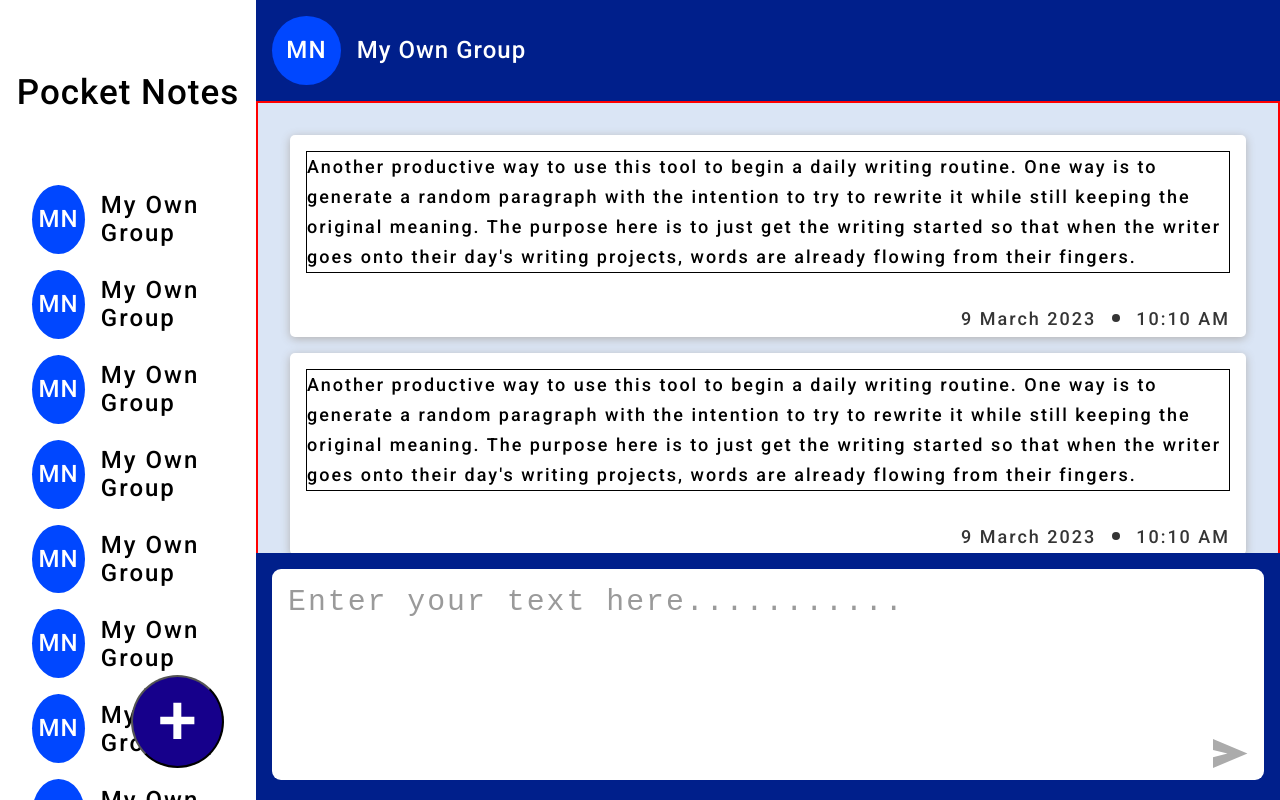
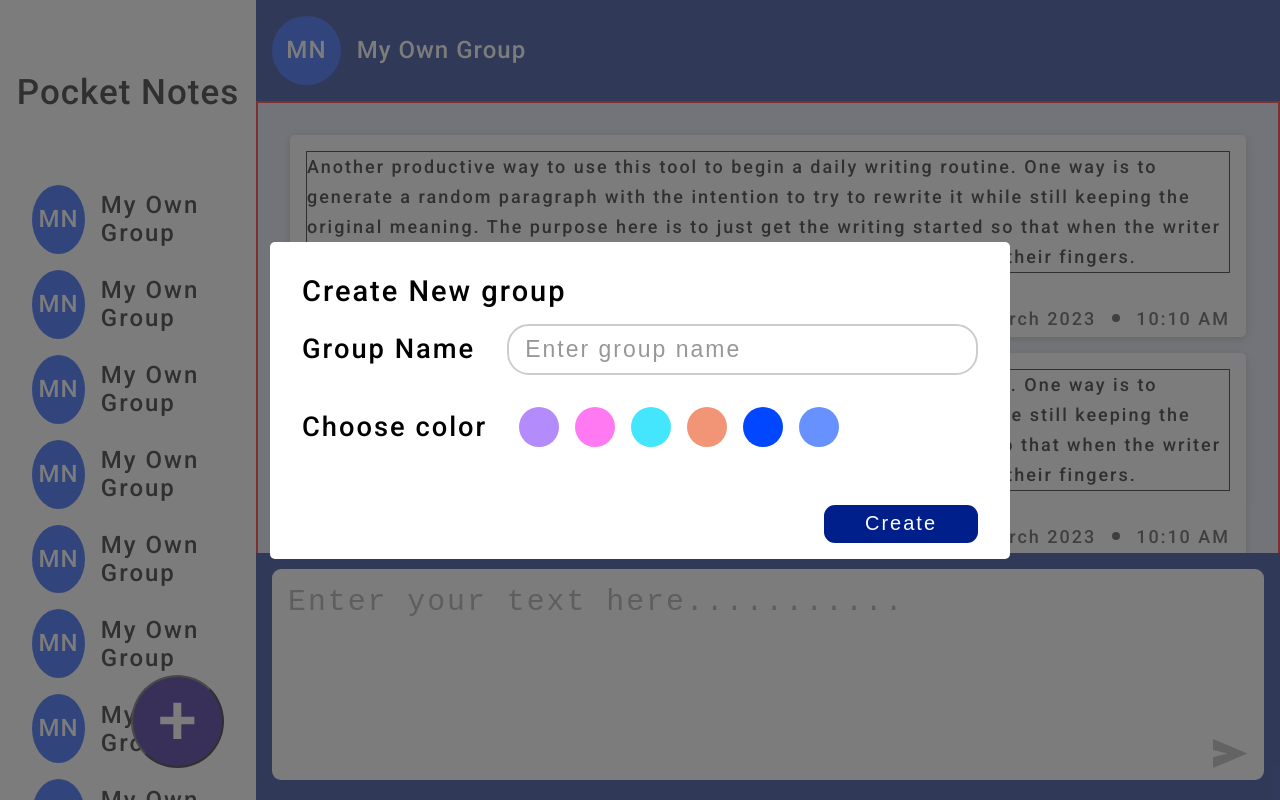
Before and after one commit to Sapnil-Bhowmick/Pocket-Notes, a React (Vite) app: page /home in a window 1280 px wide. Both pictures are taken after a click on the button 177 px from the left and 721 px from the top of the page. Built offline with nearby package versions, Linux system fonts and the light colour scheme.

Commit message:
add modal

```diff
--- a/src/components/Groups/GroupsMain.jsx/GroupMain.jsx
+++ b/src/components/Groups/GroupsMain.jsx/GroupMain.jsx
@@ -3,7 +3,7 @@ import styles from "./GroupMain.module.css"
 
 import Add from "../../../assets/Images/add.svg"
 
-const GroupMain = () => {
+const GroupMain = ({setIsOpenModal}) => {
   return (
     <section className={styles.GroupsMain}>
       <div className={styles.GroupsWrapper}>
@@ -17,7 +17,7 @@ const GroupMain = () => {
         </div>
       </div>
 
-      <button className={styles.addGroupBtn}>
+      <button className={styles.addGroupBtn} onClick={() => setIsOpenModal((prev) => !prev)}>
           <img src={Add} alt="Add" />
       </button>
     </section>
--- a/src/components/Groups/GroupsMain.jsx/GroupMain.module.css
+++ b/src/components/Groups/GroupsMain.jsx/GroupMain.module.css
@@ -76,8 +76,13 @@
     position: absolute;
     right: calc(var(--spacing-md) * 2);
     bottom: calc(var(--spacing-md) * 2);
+
+    transition: transform 0.3s ease-in-out;
 }
 
+.GroupsMain .addGroupBtn:hover {
+    transform: scale(1.1)
+}
 
 .GroupsMain .GroupsWrapper>img {
     width: 39px;
--- /dev/null
+++ b/src/components/Modal/Modal.jsx
@@ -0,0 +1,39 @@
+import { colors } from "../../utils/constants"
+import styles from "./Modal.module.css"
+
+
+const Modal = ({setIsOpenModal}) => {
+    return (
+        <div className={styles.modalMain}>
+            <div className={styles.NewGroupDiv}>
+                <div className={styles.NewGroupDivWrapper}>
+                    <h3 className={styles.modalTitle}>Create New group</h3>
+
+                    <div className={styles.modalInputDiv}>
+                        <span>Group Name</span>
+                        <input type="text" placeholder="Enter group name" />
+                    </div>
+
+                    <div className={styles.modalColorDiv}>
+                        <span>Choose color</span>
+                        <div className={styles.colorContainer}>
+                            {
+                                colors.map((item) =>
+                                    <div
+                                        className={styles.color}
+                                        style={{ backgroundColor: item.color }}
+                                        key={item.id}></div>
+                                )
+                            }
+                        </div>
+
+                    </div>
+                </div>
+
+                <button className={styles.createBtn} onClick={() => setIsOpenModal(false)}>Create</button>
+            </div>
+        </div>
+    )
+}
+
+export default Modal
--- /dev/null
+++ b/src/components/Modal/Modal.module.css
@@ -0,0 +1,139 @@
+
+.modalMain{
+    position: absolute;
+    top: 0px;
+    left: 0px;
+    width: 100%;
+    height: 100%;
+    background-color: var(--bg-Inactive-modal);
+
+    display: flex;
+    justify-content: center;
+    align-items: center;
+}
+
+
+.modalMain .NewGroupDiv {
+    min-width: 740px;
+    min-height: 317px;
+    background-color: var(--bg-modal);
+    border-radius: 5px;
+
+    padding: var(--spacing-lg);
+
+    position: relative;
+}
+
+
+.modalMain .NewGroupDiv .NewGroupDivWrapper {
+    width: 100% ;
+    height: 100%;
+}
+
+
+.modalMain .NewGroupDiv .NewGroupDivWrapper > .modalTitle {
+    font-weight: 500;
+    font-size: 29px;
+    letter-spacing: 2px;
+}
+
+
+.modalMain .NewGroupDiv .NewGroupDivWrapper > .modalInputDiv {
+    margin: var(--spacing-md) 0px var(--spacing-lg) 0px;
+
+    display: flex;
+    justify-content: flex-start;
+    align-items: center;
+}
+
+.modalMain .NewGroupDiv .NewGroupDivWrapper > .modalInputDiv > span {
+    font-weight: 500;
+    font-size: 27.31px;
+    letter-spacing: 2px;
+    margin: 0px var(--spacing-lg) 0px 0px;
+}
+
+.modalMain .NewGroupDiv .NewGroupDivWrapper > .modalInputDiv > input {
+    flex:1;
+
+    outline: none;
+    border: 2px solid #cccccc;
+    border-radius: 22px;
+    padding: 0px var(--spacing-md);
+
+    width: 100%;
+    min-height: 51px;
+
+    font-weight: 500;
+    font-size: 23px;
+    letter-spacing: 2px;
+    color: var(--text-addGrpPlaceholder)
+}
+
+.modalMain .NewGroupDiv .NewGroupDivWrapper > .modalInputDiv > input::placeholder {
+    color: var(--text-addGrpPlaceholder)
+}
+
+
+
+.modalMain .NewGroupDiv .NewGroupDivWrapper .modalColorDiv {
+    display: flex;
+    justify-content: flex-start;
+    align-items: center;
+}
+
+
+.modalMain .NewGroupDiv .NewGroupDivWrapper .modalColorDiv > span {
+    font-weight: 500;
+    font-size: 27.31px;
+    letter-spacing: 2px;
+
+    margin: 0px var(--spacing-lg) 0px 0px;
+}
+
+
+.modalMain .NewGroupDiv .NewGroupDivWrapper .modalColorDiv > .colorContainer {
+    display: flex;
+    justify-content: flex-start;
+    align-items: center;
+}
+
+
+.modalMain .NewGroupDiv .NewGroupDivWrapper .modalColorDiv > .colorContainer > .color {
+    width: 40px;
+    height: 40px;
+    border-radius: 50%;
+
+    margin: 0px var(--spacing-md) 0px 0px ;
+    cursor: pointer;
+}
+
+
+.modalMain .NewGroupDiv .createBtn {
+    border:none;
+    min-width: 154px;
+    height: 38px;
+    border-radius: 11px;
+    background-color: var(--bg-createGrp);
+
+    color: var(--font-light);
+    font-weight: 500;
+    font-size: 20px;
+    letter-spacing: 2px;
+
+    display: flex;
+    justify-content: center;
+    align-items: center;
+
+    position: absolute;
+    right: var(--spacing-lg);
+    bottom: var(--spacing-md);
+
+    cursor: pointer;
+
+    transition: color 0.2s ease-in-out;
+}
+
+.modalMain .NewGroupDiv .createBtn:hover {
+    color: rgb(207, 206, 206);
+}
--- a/src/index.css
+++ b/src/index.css
@@ -18,6 +18,9 @@
   --bg-dark-popUp: #c2c2c2;
 
   --bg-blue-1: #001F8B;
+
+  --bg-Inactive-modal: rgba(70, 69, 69, 0.7);
+  --bg-modal: #fff;
 
   /* Buttons */
   --bg-addBtn: #16008B;
--- a/src/pages/HomePage/HomePage.jsx
+++ b/src/pages/HomePage/HomePage.jsx
@@ -1,5 +1,7 @@
 
+import { useState } from "react"
 import GroupMain from "../../components/Groups/GroupsMain.jsx/GroupMain"
+import Modal from "../../components/Modal/Modal"
 import MyNotes from "../../components/MyNotes/MyNotes"
 import Welcome from "../../components/Welcome/Welcome"
 
@@ -7,12 +9,17 @@ import Welcome from "../../components/Welcome/Welcome"
 import styles from "./HomePage.module.css"
 
 const HomePage = () => {
+
+    const [isOpenModal , setIsOpenModal] = useState(false)
+
   return (
     <div className={styles.HomeMain}>
       <div className={styles.HomeWrapper}>
-        <GroupMain/>
+        <GroupMain setIsOpenModal={setIsOpenModal} />
         {/* <Welcome/> */}
         <MyNotes />
+
+        {isOpenModal && <Modal setIsOpenModal={setIsOpenModal} />}
       </div>
     </div>
   )
--- a/src/pages/HomePage/HomePage.module.css
+++ b/src/pages/HomePage/HomePage.module.css
@@ -2,6 +2,8 @@
 .HomeMain {
     width: 100%;
     height: 100vh;
+
+    position: relative;
 }
 
 .HomeMain .HomeWrapper {
--- /dev/null
+++ b/src/utils/constants.js
@@ -0,0 +1,27 @@
+export const colors = [
+    {
+        id: 1,
+        color: "#B38BFA"
+    } ,
+
+    {
+        id: 2,
+        color: "#FF79F2"
+    } ,
+    {
+        id: 3,
+        color: "#43E6FC"
+    } ,
+    {
+        id: 4,
+        color: "#F19576"
+    } ,
+    {
+        id: 5,
+        color: "#0047FF"
+    } ,
+    {
+        id: 6,
+        color: "#6691FF"
+    }
+]
```
